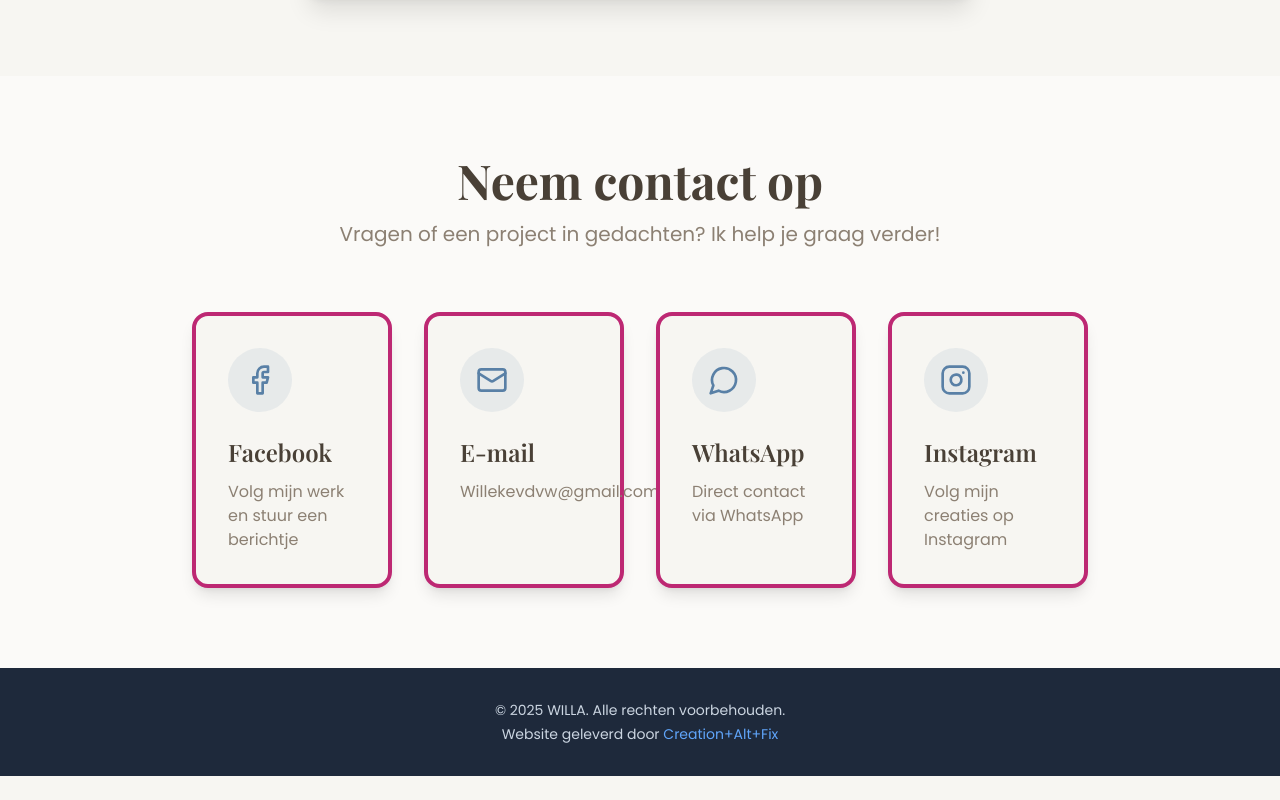
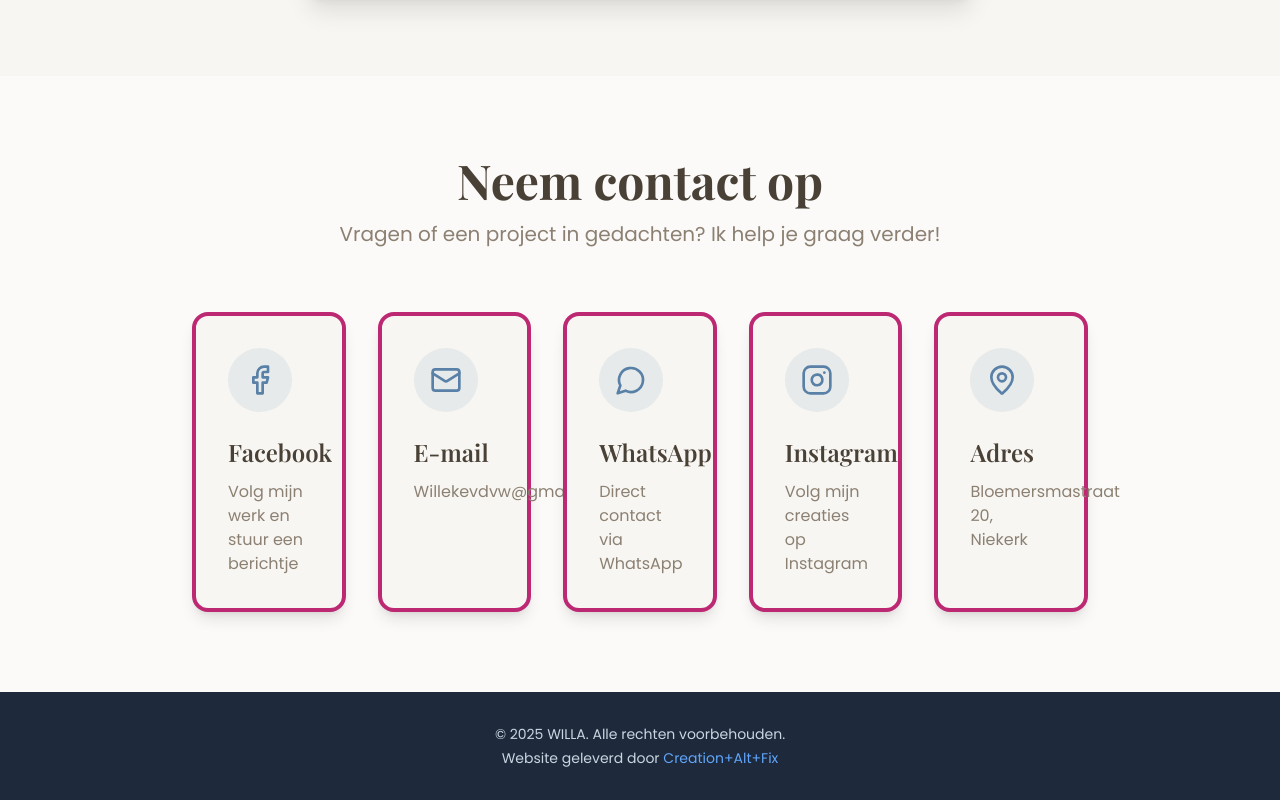
Before and after one commit to McMadA/willa-handmade-studio, a React (Vite) app: page / in a window 1280 px wide. Shown: the part 5443-6243 px from the top of the page. Before the commit the page ends 6219 px from the top, so only its background shows below. Built offline with nearby package versions, Linux system fonts and the light colour scheme; the HTML template or start-up script is replaced by a standard one.

Commit message:
Add address card to contact
Add a new contact card for the address (Bloemersmastraat 20, Niekerk) in the Contact section, including a MapPin-style icon and grid layout adjustment to accommodate five items.

```diff
--- a/src/components/Contact.tsx
+++ b/src/components/Contact.tsx
@@ -1,4 +1,4 @@
-import { Facebook, Mail, MessageCircle, Instagram } from "lucide-react";
+import { Facebook, Mail, MessageCircle, Instagram, MapPin } from "lucide-react";
 
 const Contact = () => {
   return (
@@ -13,7 +13,7 @@ const Contact = () => {
           </p>
         </div>
 
-        <div className="max-w-4xl mx-auto grid md:grid-cols-2 lg:grid-cols-4 gap-8">
+        <div className="max-w-4xl mx-auto grid md:grid-cols-2 lg:grid-cols-5 gap-8">
           <a
             href="https://www.facebook.com/willahandmadedesign/"
             target="_blank"
@@ -79,6 +79,18 @@ const Contact = () => {
               Volg mijn creaties op Instagram
             </p>
           </a>
+
+          <div className="bg-background p-8 rounded-2xl shadow-lg border-4 border-accent">
+            <div className="w-16 h-16 bg-primary/10 rounded-full flex items-center justify-center mb-6">
+              <MapPin className="w-8 h-8 text-primary" />
+            </div>
+            <h3 className="font-playfair text-2xl font-semibold text-foreground mb-3">
+              Adres
+            </h3>
+            <p className="font-poppins text-muted-foreground">
+              Bloemersmastraat 20, Niekerk
+            </p>
+          </div>
         </div>
       </div>
     </section>
```
